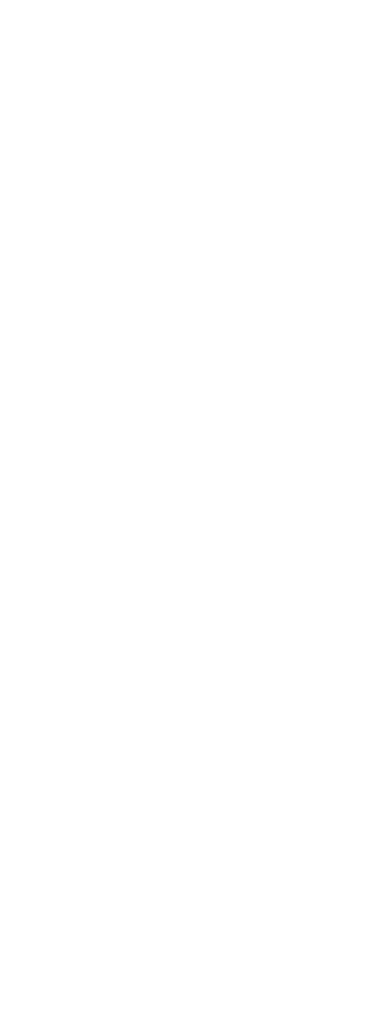
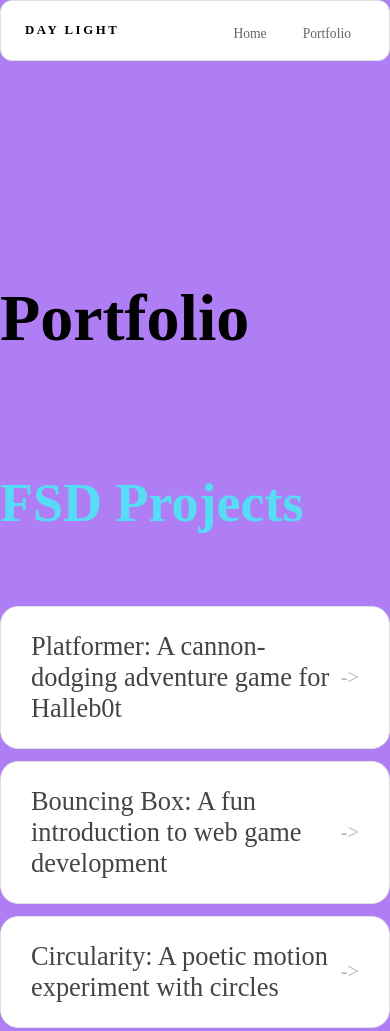
Before and after one commit to yiningli-ctrl/yiningli-ctrl.github.io, a plain HTML site: page portfolio.html in a window 390 px wide. Shown: the top 1031 px of the page. Before the commit the page ends 844 px from the top, so only its background shows below. Drawn offline with Linux system fonts and the light colour scheme.

Commit message:
add portfolio page to website

```diff
--- a/portfolio.html
+++ b/portfolio.html
@@ -0,0 +1,46 @@
+<!DOCTYPE html>
+<html>
+  <head>
+    <title>Day light</title>
+    <link rel="stylesheet" href="style.css" />
+  </head>
+
+  <body>
+    <!-- All content goes here -->
+    <div id="all-contents">
+      <nav>
+        <h1>Day Light</h1>
+        <ul id="nav-ul">
+          <li class="nav-li">
+            <a href="index.html">Home</a>
+          </li>
+          <li class="nav-li">
+            <a href="portfolio.html">Portfolio</a>
+          </li>
+        </ul>
+      </nav>
+      <main>
+        <div class="content">
+          <h1>Portfolio</h1>
+          <h3>FSD Projects</h3>
+          <ul id="portfolio">
+            <li>
+              <a href="fsd-projects/platformer/">Platformer: A cannon-dodging adventure game for Halleb0t</a>
+            </li>
+            <li>
+              <a href="fsd-projects/bouncing-box/">Bouncing Box: A fun introduction to web game development</a>
+            </li>
+            <li>
+              <a href="fsd-projects/circularity/">Circularity: A poetic motion experiment with circles</a>
+            </li>
+            <li>
+              <a href="projects/runtime/">Runtime : Fearless HalleBot goes on a side-scrolling adventure!</a>
+            </li>
+          </ul>
+
+          <!-- ASD Projects will go here -->
+        </div>
+      </main>
+    </div>
+  </body>
+</html>
--- a/style.css
+++ b/style.css
@@ -142,3 +142,105 @@ nav h1 {
     background: #000;
     color: #fff;
 }
+
+/* Portfolio styles */
+.content h1 {
+  color: black;
+}
+
+#portfolio {
+  list-style: none;
+  margin: 0;
+  padding: 0;
+  width: 100%;
+  display: flex;
+  flex-direction: column;
+  gap: 8px;
+}
+
+#portfolio li {
+  border-radius: 12px;
+  overflow: hidden;
+}
+
+#portfolio a {
+  display: flex;
+  justify-content: space-between;
+  align-items: center;
+  text-decoration: none;
+  color: #444;
+  padding: 16px 20px;
+  font-size: 1.1rem;
+  font-weight: 500;
+  background: #fff;
+  border: 1px solid #e0e0e0;
+  border-radius: 12px;
+  transition: background 0.25s ease, color 0.25s ease, transform 0.25s ease;
+}
+
+#portfolio a:hover {
+  background: #000;
+  color: #fff;
+  transform: translateX(4px);
+}
+
+#portfolio a::after {
+  content: "->";
+  font-size: 0.85rem;
+  opacity: 0.4;
+  transition: opacity 0.25s ease;
+  white-space: nowrap;
+}
+
+#portfolio a:hover::after {
+  opacity: 1;
+}
+/* responsive web design */
+@media screen and (min-width: 120px) and (max-width: 1080px) {
+  main {
+    height: 100ch;
+    zoom: 1.5;
+    display: grid;
+  }
+
+  h1 {
+    font-size: 44px;
+  }
+
+  h2 {
+    font-size: 42px;
+  }
+
+  h3 {
+    font-size: 36px;
+  }
+
+  #all-contents {
+    height: 100ch;
+    margin: none;
+  }
+
+  a {
+    font-size: 42px;
+  }
+
+  .sidebar {
+    margin-right: 0px;
+    justify-content: center;
+    align-items: center;
+  }
+
+  .sidebar-img {
+    width: 100%;
+  }
+
+  p,
+  li {
+    font-size: 24px;
+  }
+
+  .content {
+    align-content: center;
+    justify-content: center;
+  }
+}
```
